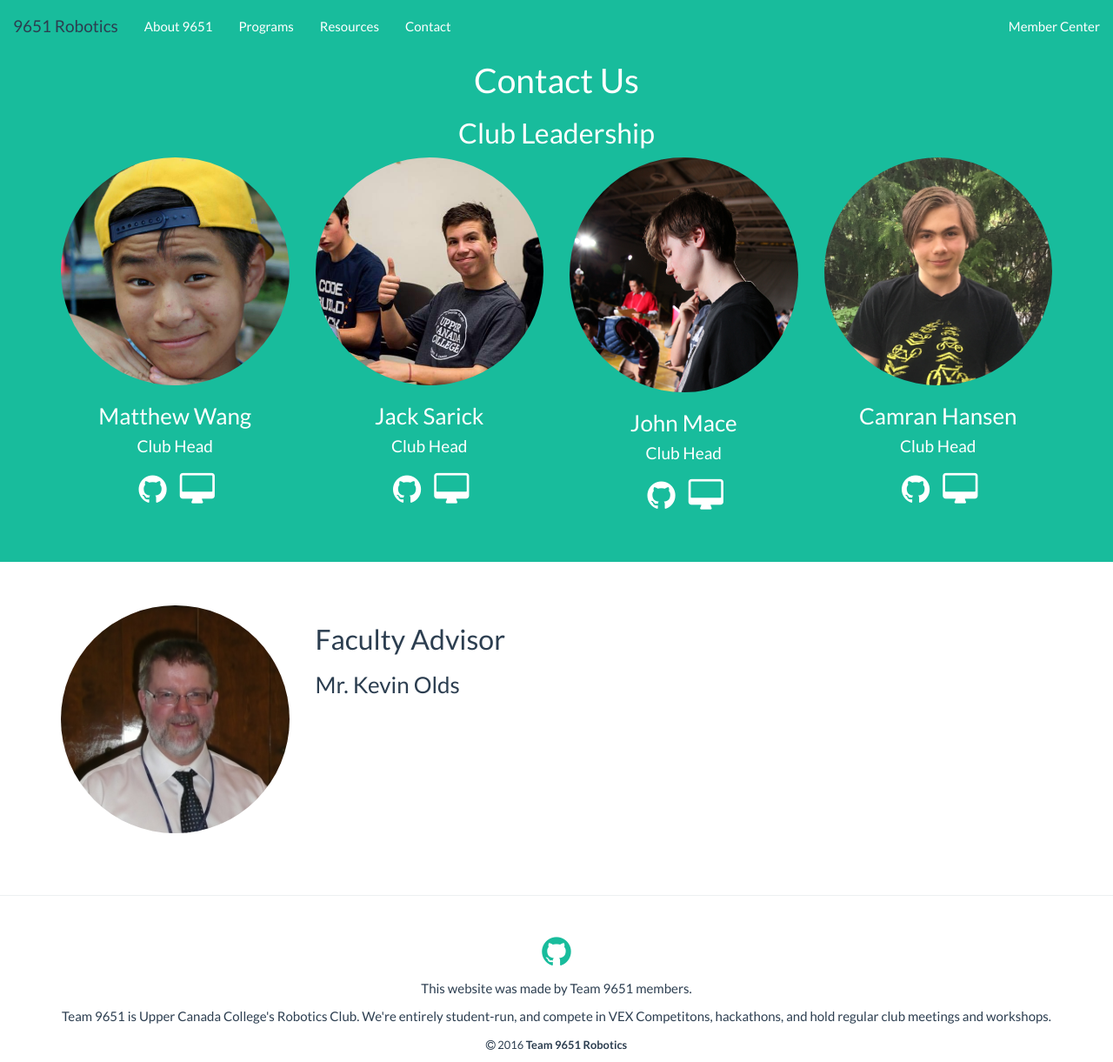
After one commit to 9651-Robotics/website, a PHP site: page /contact.php in a window 1280 px wide. The commit adds this page. Shown: the whole page at 87% size. Run offline with PHP 8.4, Linux system fonts and the light colour scheme.

Commit message:
updates contact

```diff
--- /dev/null
+++ b/contact.php
@@ -0,0 +1,74 @@
+<?php include_once "common.php" ?>
+<!DOCTYPE html>
+<html lang="en">
+  <head>
+    <meta charset="utf-8">
+    <meta http-equiv="X-UA-Compatible" content="IE=edge">
+    <meta name="viewport" content="width=device-width, initial-scale=1">
+    <title>Team 9651 | UCC Robotics</title>
+    <meta name="description" content="The official website for VEX Robotics team 9651, and the UCC Robotics Club.">
+    <link rel="icon" href="favicon.ico">
+    <link rel="stylesheet" href="css/bootstrap.min.css" />
+    <link rel="stylesheet" href="css/style.css" />
+    <link rel="stylesheet" href="css/font-awesome.min.css" />
+  </head>
+  <body>
+    <?php include_once "header.php" ?>
+    <div class="section-primary">
+      <div class="container">
+        <div class="text-center">
+          <h1>Contact Us</h1>
+          <h2>Club Leadership</h2>
+        </div>
+        <div class="row text-center">
+          <div class="col-sm-3">
+            <img class="img-responsive img-circle" src="img/matt.png" />
+            <h3>Matthew Wang</h3>
+            <h4>Club Head</h4>
+            <a class="text-white icon-medium" href="https://github.com/malsf21/"><span class="fa fa-fw fa-github"></span></a>
+            <a class="text-white icon-medium" href="https://matthewwang.me/"><span class="fa fa-fw fa-desktop"></span></a>
+          </div>
+          <div class="col-sm-3">
+            <img class="img-responsive img-circle" src="img/jack.jpg" />
+            <h3>Jack Sarick</h3>
+            <h4>Club Head</h4>
+            <a class="text-white icon-medium" href="https://github.com/jacksarick/"><span class="fa fa-fw fa-github"></span></a>
+            <a class="text-white icon-medium" href="https://sarick.tech/"><span class="fa fa-fw fa-desktop"></span></a>
+          </div>
+          <div class="col-sm-3">
+            <img class="img-responsive img-circle" src="img/john.png" />
+            <h3>John Mace</h3>
+            <h4>Club Head</h4>
+            <a class="text-white icon-medium" href="https://github.com/j0hnmace/"><span class="fa fa-fw fa-github"></span></a>
+            <a class="text-white icon-medium" href="https://jmace.me/"><span class="fa fa-fw fa-desktop"></span></a>
+          </div>
+          <div class="col-sm-3">
+            <img class="img-responsive img-circle" src="img/camran.jpg" />
+            <h3>Camran Hansen</h3>
+            <h4>Club Head</h4>
+            <a class="text-white icon-medium" href="https://github.com/fraggrenadekitten"><span class="fa fa-fw fa-github"></span></a>
+            <a class="text-white icon-medium" href="http://camranhansen.me/"><span class="fa fa-fw fa-desktop"></span></a>
+          </div>
+        </div>
+      </div>
+    </div>
+    <div class="section-secondary">
+      <div class="container">
+        <div class="row">
+          <div class="col-sm-3">
+            <img class="img-responsive img-circle" src="img/kolds.jpg" />
+          </div>
+          <div class="col-sm-9">
+            <h2>Faculty Advisor</h2>
+            <h3>Mr. Kevin Olds</h3>
+          </div>
+        </div>
+      </div>
+    </div>
+    <?php include_once "footer.php" ?>
+    <script src="js/google_analytics.js"></script>
+    <script src="js/jquery.min.js"></script>
+    <script src="js/bootstrap.min.js"></script>
+    <script src="js/navbar-transparent.js"></script>
+  </body>
+</html>
--- a/css/style.css
+++ b/css/style.css
@@ -6,21 +6,18 @@ body {
     width: 100%;
     height: 100%;
 }
-@media(min-width:767px) {
-  .navbar-transparent{
-    background: none;
-  }
-  .header-image{
-    max-width: 50%;
-  }
-}
 
 .text-white{
   color:white;
 }
 
+.textwhite a:link, .text-white a:visited,  .text-white a:hover, .text-white a:active{
+	color:white;
+}
+
 .section-cover{
   height: 100%;
+	min-height: 100%;
   color:white;
   background-color: #18BC9C;
   padding: 5rem;
@@ -42,8 +39,18 @@ body {
   border-radius: 9000px;
 }
 
+@media(min-width:767px) {
+  .header-image{
+    max-width: 50%;
+  }
+}
+
 .icon-big{
   font-size: 10em;
+}
+
+.icon-medium{
+	font-size: 2.5em;
 }
 
 .carousel-control.left, .carousel-control.right {
--- a/header.php
+++ b/header.php
@@ -5,7 +5,7 @@
         <span class="sr-only">Toggle navigation</span>
         <span class="fa fa-home text-white"></span>
       </button>
-      <a class="navbar-brand" href="#">9651 Robotics</a>
+      <a class="navbar-brand" href="index.php">9651 Robotics</a>
     </div>
 
     <div class="collapse navbar-collapse" id="navbar-collapse-container">
@@ -13,7 +13,7 @@
         <li><a href="#">About 9651</a></li>
         <li><a href="#">Programs</a></li>
         <li><a href="#">Resources</a></li>
-        <li><a href="#">Contact</a></li>
+        <li><a href="contact.php">Contact</a></li>
       </ul>
       <ul class="nav navbar-nav navbar-right">
         <li><a href="#">Member Center</a></li>
```
Also changed, not shown: index.php (+11 -4 lines), img/camran.jpg (added), img/kolds.jpg (added).
